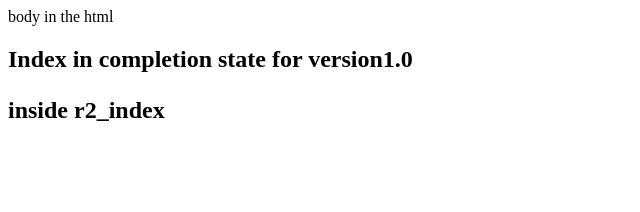
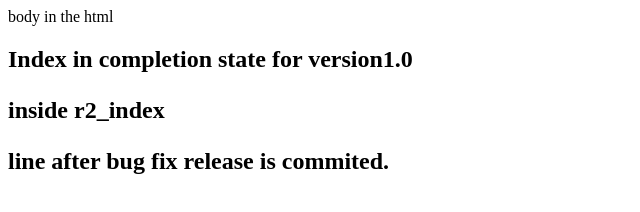
Before and after one commit to niteshthali08/git-test, a plain HTML site: page WebContent/index.html in a window 1280 px wide. Shown: the whole page, without its empty margins (0-640 px from the left). Drawn offline with Linux system fonts and the light colour scheme.

Commit message:
finished with bug fix release 2.0

```diff
--- a/WebContent/index.html
+++ b/WebContent/index.html
@@ -8,5 +8,6 @@
 	body in the html
 	<h2> Index in completion state for version1.0 <h2>
 	<p> inside r2_index <p>
+	<p> line after bug fix release is commited. <p>
 </body>
 </html>
```
